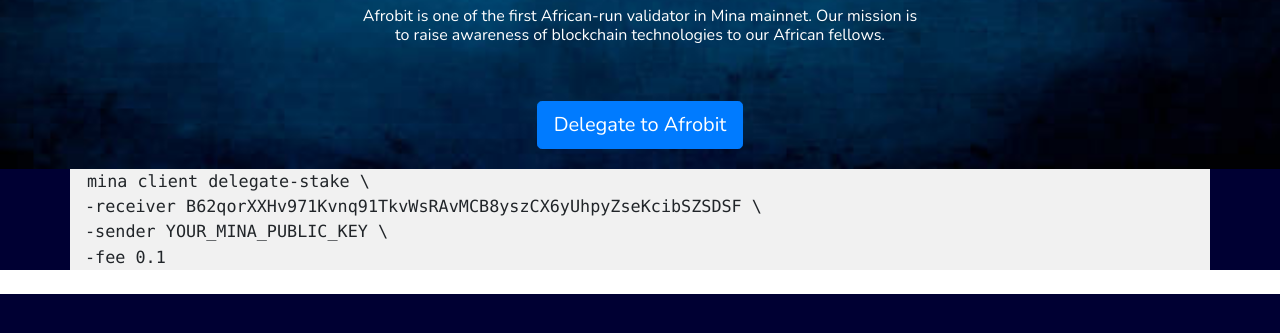
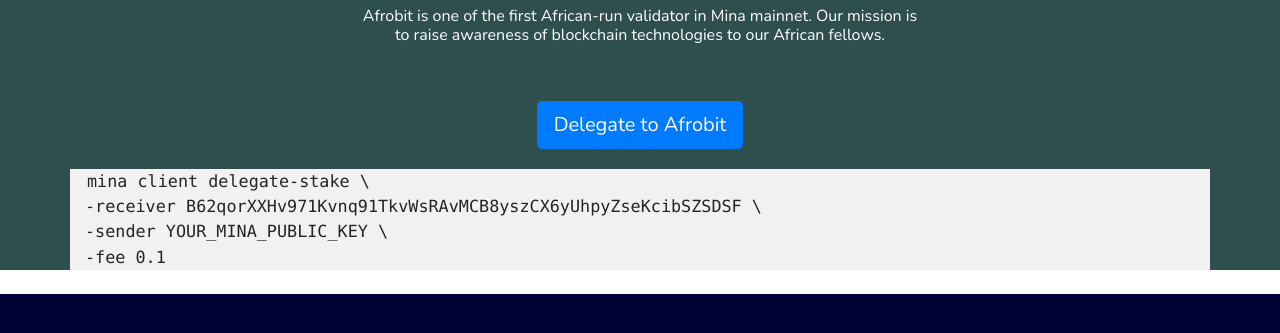
Before and after one commit to 48cfu/afrobit, a plain HTML site: page index.html in a window 1280 px wide. Shown: the part 605-938 px from the top of the page. Drawn offline with nearby package versions, Linux system fonts and the light colour scheme.

Commit message:
Removed background image.

```diff
--- a/style.css
+++ b/style.css
@@ -16,7 +16,8 @@ html body{
 
 /* Navbar */
 .main{
-    background-image: url("images/bg-img.jpg");
+    /*background-image: url("images/bg-img.jpg");*/
+    background-color: darkslategray;
     background-repeat: no-repeat;
     background-size: 100% 100%;
     width: 100%;
@@ -61,7 +62,7 @@ h6.text{
 
 /* Banner-section */
 .img-back{
-    background-color: #000033;
+    background-color: darkslategray;
 }
 .img-holder{
     margin-top: 30px;
```
